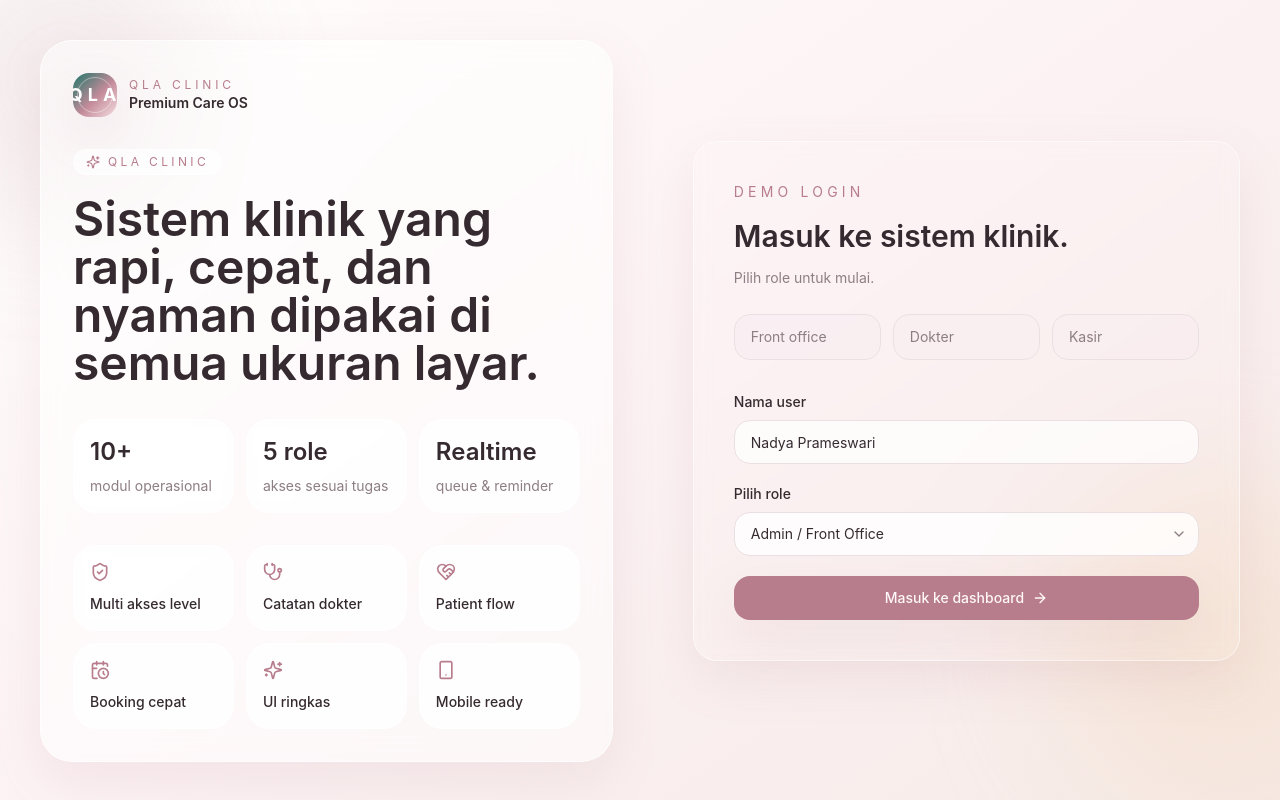
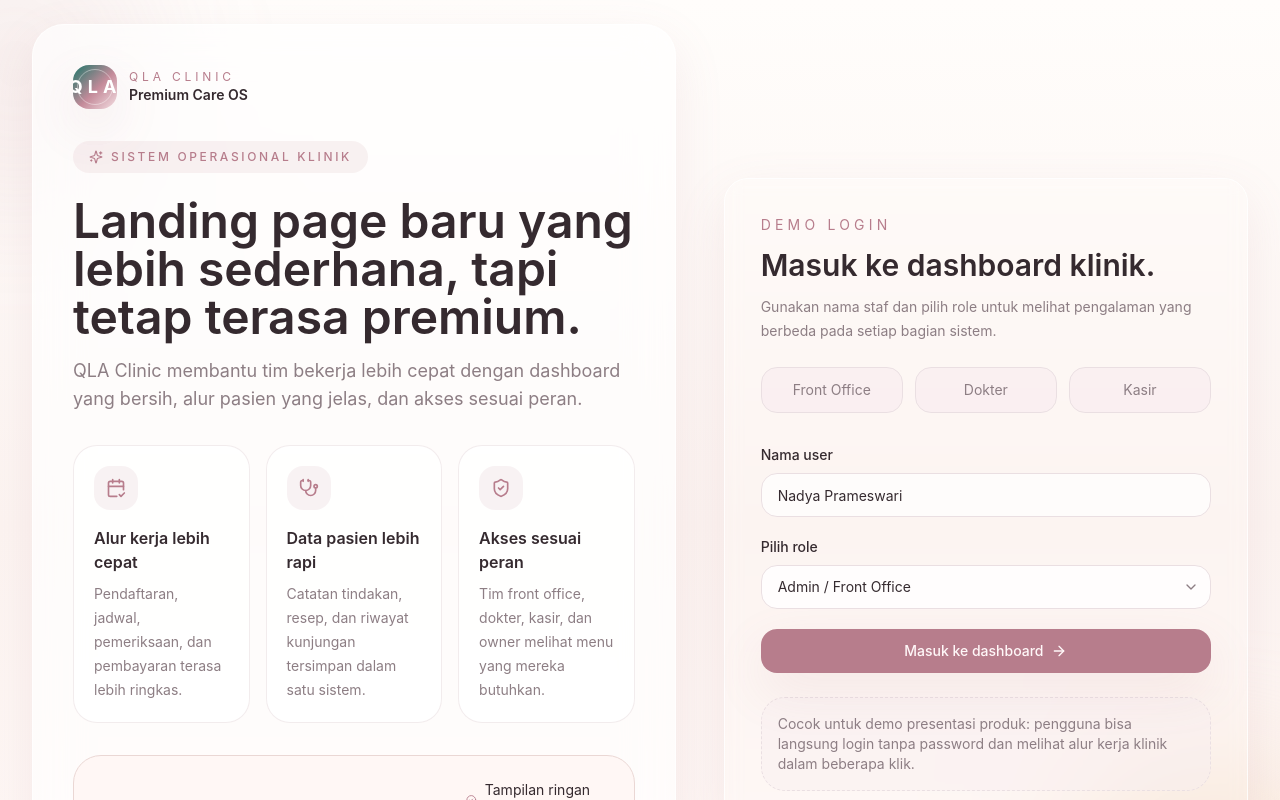
Before and after one commit to sobri3195/qla-clinic, a React (Vite) app: page /login in a window 1280 px wide. Shown: the top 800 px of the page. Built offline with nearby package versions, Linux system fonts and the light colour scheme.

Commit message:
Redesign landing page layout

```diff
--- a/src/pages/login-page.tsx
+++ b/src/pages/login-page.tsx
@@ -1,17 +1,37 @@
 import { useState, type FormEvent } from 'react';
 import { useNavigate } from 'react-router-dom';
 import { motion } from 'framer-motion';
-import { ArrowRight, ShieldCheck, Sparkles, Stethoscope, Smartphone, HeartHandshake, CalendarClock } from 'lucide-react';
-import { useAppStore } from '@/store/app-store';
-import type { Role } from '@/types';
+import { ArrowRight, CalendarCheck2, CheckCircle2, ShieldCheck, Sparkles, Stethoscope } from 'lucide-react';
+import { toast } from 'sonner';
+import { BrandLogo } from '@/components/shared/brand-logo';
 import { Button } from '@/components/ui/button';
 import { Card } from '@/components/ui/card';
 import { Input } from '@/components/ui/input';
 import { Select } from '@/components/ui/select';
-import { BrandLogo } from '@/components/shared/brand-logo';
-import { toast } from 'sonner';
+import { useAppStore } from '@/store/app-store';
+import type { Role } from '@/types';
 
 const roles: Role[] = ['Admin / Front Office', 'Dokter / Aesthetic Doctor', 'Beautician / Therapist', 'Kasir', 'Manager / Owner'];
+
+const highlights = [
+  {
+    title: 'Alur kerja lebih cepat',
+    description: 'Pendaftaran, jadwal, pemeriksaan, dan pembayaran terasa lebih ringkas.',
+    icon: CalendarCheck2,
+  },
+  {
+    title: 'Data pasien lebih rapi',
+    description: 'Catatan tindakan, resep, dan riwayat kunjungan tersimpan dalam satu sistem.',
+    icon: Stethoscope,
+  },
+  {
+    title: 'Akses sesuai peran',
+    description: 'Tim front office, dokter, kasir, dan owner melihat menu yang mereka butuhkan.',
+    icon: ShieldCheck,
+  },
+];
+
+const quickPoints = ['Tampilan ringan dan modern', 'Cocok untuk desktop & tablet', 'Demo login tanpa password'];
 
 export function LoginPage() {
   const [name, setName] = useState('Nadya Prameswari');
@@ -31,69 +51,76 @@ export function LoginPage() {
   };
 
   return (
-    <div className="relative grid min-h-screen overflow-hidden bg-[radial-gradient(circle_at_top_left,rgba(255,255,255,0.9),transparent_28%),linear-gradient(145deg,#fffdfb_0%,#fcf2f4_48%,#f6ebe7_100%)] lg:grid-cols-[1.02fr_0.98fr]">
+    <div className="relative min-h-screen overflow-hidden bg-[linear-gradient(180deg,#fffdfb_0%,#fcf4f1_52%,#fff9f7_100%)]">
       <div className="pointer-events-none absolute inset-0">
-        <div className="absolute left-[-5rem] top-[-4rem] h-48 w-48 rounded-full bg-primary/15 blur-3xl sm:h-72 sm:w-72" />
-        <div className="absolute bottom-0 right-[-6rem] h-56 w-56 rounded-full bg-[#f2d6b9]/35 blur-3xl sm:h-80 sm:w-80" />
+        <div className="absolute left-[-8rem] top-[-5rem] h-72 w-72 rounded-full bg-primary/10 blur-3xl" />
+        <div className="absolute bottom-[-5rem] right-[-6rem] h-80 w-80 rounded-full bg-[#f2d6b9]/45 blur-3xl" />
       </div>
 
-      <section className="relative overflow-hidden px-4 py-5 sm:px-6 lg:px-10 lg:py-10">
-        <div className="flex h-full flex-col justify-between rounded-[32px] border border-white/70 bg-white/50 p-5 shadow-soft backdrop-blur-lg sm:p-6 lg:p-8">
-          <div>
+      <div className="relative mx-auto flex min-h-screen max-w-7xl items-center px-4 py-6 sm:px-6 lg:px-8">
+        <div className="grid w-full gap-6 lg:grid-cols-[1.08fr_0.92fr] lg:items-center">
+          <section className="rounded-[32px] border border-white/70 bg-white/65 p-6 shadow-soft backdrop-blur-xl sm:p-8 lg:p-10">
             <BrandLogo />
-            <div className="mt-8 inline-flex items-center gap-2 rounded-full border border-white/80 bg-white/70 px-3 py-1 text-xs uppercase tracking-[0.28em] text-primary">
+
+            <div className="mt-8 inline-flex items-center gap-2 rounded-full bg-primary/10 px-4 py-2 text-xs font-medium uppercase tracking-[0.22em] text-primary">
               <Sparkles className="h-3.5 w-3.5" />
-              QLA Clinic
+              Sistem operasional klinik
             </div>
-            <h1 className="mt-5 max-w-2xl text-3xl font-semibold leading-tight sm:text-4xl lg:text-5xl">
-              Sistem klinik yang rapi, cepat, dan nyaman dipakai di semua ukuran layar.
+
+            <div className="mt-6 max-w-2xl space-y-4">
+              <h1 className="text-4xl font-semibold leading-tight text-foreground sm:text-5xl">
+                Landing page baru yang lebih sederhana, tapi tetap terasa premium.
               </h1>
+              <p className="max-w-xl text-base leading-7 text-muted sm:text-lg">
+                QLA Clinic membantu tim bekerja lebih cepat dengan dashboard yang bersih, alur pasien yang jelas, dan akses sesuai peran.
+              </p>
+            </div>
 
-            <div className="mt-8 grid gap-3 sm:grid-cols-3">
-              {[
-                ['10+', 'modul operasional'],
-                ['5 role', 'akses sesuai tugas'],
-                ['Realtime', 'queue & reminder'],
-              ].map(([value, label]) => (
-                <div key={value} className="rounded-[24px] border border-white/75 bg-white/70 px-4 py-4 backdrop-blur">
-                  <p className="text-2xl font-semibold text-foreground">{value}</p>
-                  <p className="mt-2 text-sm text-muted">{label}</p>
+            <div className="mt-8 grid gap-4 md:grid-cols-3">
+              {highlights.map(({ title, description, icon: Icon }) => (
+                <motion.div
+                  key={title}
+                  initial={{ opacity: 0, y: 12 }}
+                  animate={{ opacity: 1, y: 0 }}
+                  transition={{ duration: 0.35 }}
+                  className="rounded-[24px] border border-border/60 bg-white/80 p-5"
+                >
+                  <div className="flex h-11 w-11 items-center justify-center rounded-2xl bg-primary/10 text-primary">
+                    <Icon className="h-5 w-5" />
                   </div>
+                  <h2 className="mt-4 text-base font-semibold text-foreground">{title}</h2>
+                  <p className="mt-2 text-sm leading-6 text-muted">{description}</p>
+                </motion.div>
               ))}
             </div>
+
+            <div className="mt-8 flex flex-col gap-4 rounded-[28px] border border-[#ead7d4] bg-[#fff7f5] p-5 sm:flex-row sm:items-center sm:justify-between sm:p-6">
+              <div>
+                <p className="text-sm font-semibold text-foreground">Kenapa desain ini lebih enak dilihat?</p>
+                <p className="mt-1 text-sm leading-6 text-muted">Lebih sedikit distraksi, hierarki konten lebih jelas, dan CTA login langsung terlihat.</p>
               </div>
-
-          <div className="mt-8 grid gap-3 sm:grid-cols-2 xl:grid-cols-3">
-            {[
-              ['Multi akses level', ShieldCheck],
-              ['Catatan dokter', Stethoscope],
-              ['Patient flow', HeartHandshake],
-              ['Booking cepat', CalendarClock],
-              ['UI ringkas', Sparkles],
-              ['Mobile ready', Smartphone],
-            ].map(([label, Icon]) => (
-              <motion.div whileHover={{ y: -4 }} key={label} className="rounded-[24px] border border-white/70 bg-white/70 p-4 backdrop-blur">
-                <Icon className="h-5 w-5 text-primary" />
-                <p className="mt-3 text-sm font-medium">{label}</p>
-              </motion.div>
+              <div className="grid gap-2 text-sm text-foreground">
+                {quickPoints.map((point) => (
+                  <div key={point} className="flex items-center gap-2">
+                    <CheckCircle2 className="h-4 w-4 text-primary" />
+                    <span>{point}</span>
+                  </div>
                 ))}
               </div>
             </div>
           </section>
 
-      <section className="relative z-10 flex items-center justify-center p-4 sm:p-5 lg:p-10">
-        <Card className="w-full max-w-xl bg-white/92 p-5 sm:p-7 lg:p-10">
+          <section className="lg:pl-6">
+            <Card className="mx-auto w-full max-w-xl border-white/80 bg-white/92 p-6 sm:p-8 lg:p-9">
               <p className="text-sm uppercase tracking-[0.3em] text-primary">Demo Login</p>
-          <h2 className="mt-4 text-3xl font-semibold">Masuk ke sistem klinik.</h2>
-          <p className="mt-3 text-sm leading-6 text-muted">Pilih role untuk mulai.</p>
+              <h2 className="mt-3 text-3xl font-semibold text-foreground">Masuk ke dashboard klinik.</h2>
+              <p className="mt-3 text-sm leading-6 text-muted">
+                Gunakan nama staf dan pilih role untuk melihat pengalaman yang berbeda pada setiap bagian sistem.
+              </p>
 
-          <div className="mt-6 grid gap-3 sm:grid-cols-3">
-            {[
-              'Front office',
-              'Dokter',
-              'Kasir',
-            ].map((item) => (
-              <div key={item} className="rounded-2xl border border-border bg-secondary/70 px-4 py-3 text-sm text-muted">
+              <div className="mt-6 grid grid-cols-3 gap-3">
+                {['Front Office', 'Dokter', 'Kasir'].map((item) => (
+                  <div key={item} className="rounded-2xl border border-border bg-secondary/70 px-3 py-3 text-center text-sm text-muted">
                     {item}
                   </div>
                 ))}
@@ -101,19 +128,25 @@ export function LoginPage() {
 
               <form onSubmit={handleSubmit} className="mt-8 space-y-5">
                 <div>
-              <label className="mb-2 block text-sm font-medium">Nama user</label>
+                  <label className="mb-2 block text-sm font-medium text-foreground">Nama user</label>
                   <Input value={name} onChange={(event) => setName(event.target.value)} placeholder="Masukkan nama staf" />
                 </div>
                 <div>
-              <label className="mb-2 block text-sm font-medium">Pilih role</label>
+                  <label className="mb-2 block text-sm font-medium text-foreground">Pilih role</label>
                   <Select value={role} onChange={(value) => setRole(value as Role)} options={roles.map((item) => ({ value: item, label: item }))} />
                 </div>
                 <Button type="submit" className="w-full justify-center">
                   Masuk ke dashboard <ArrowRight className="h-4 w-4" />
                 </Button>
               </form>
+
+              <div className="mt-6 rounded-[24px] border border-dashed border-border bg-secondary/40 p-4 text-sm text-muted">
+                Cocok untuk demo presentasi produk: pengguna bisa langsung login tanpa password dan melihat alur kerja klinik dalam beberapa klik.
+              </div>
             </Card>
           </section>
         </div>
+      </div>
+    </div>
   );
 }
```
Lines whose indentation alone changed are shown as unchanged.
